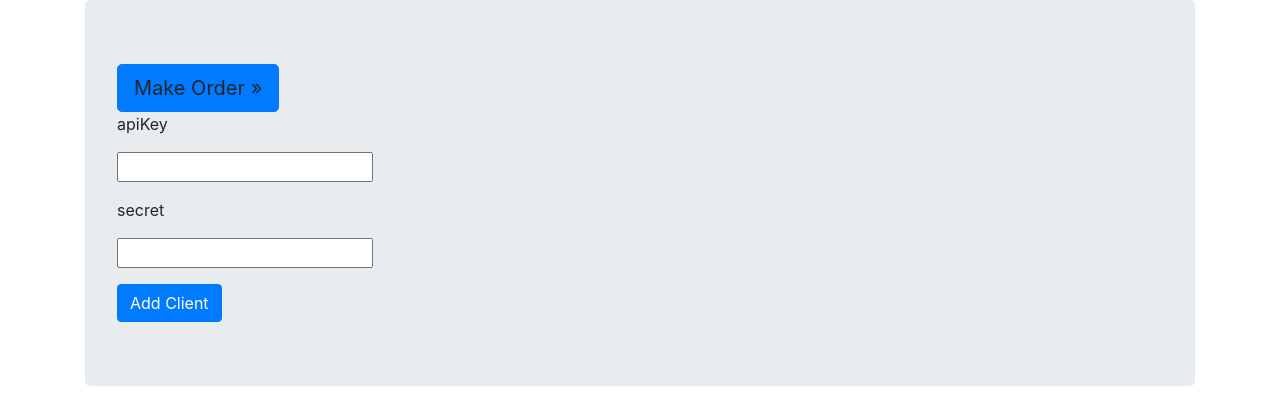
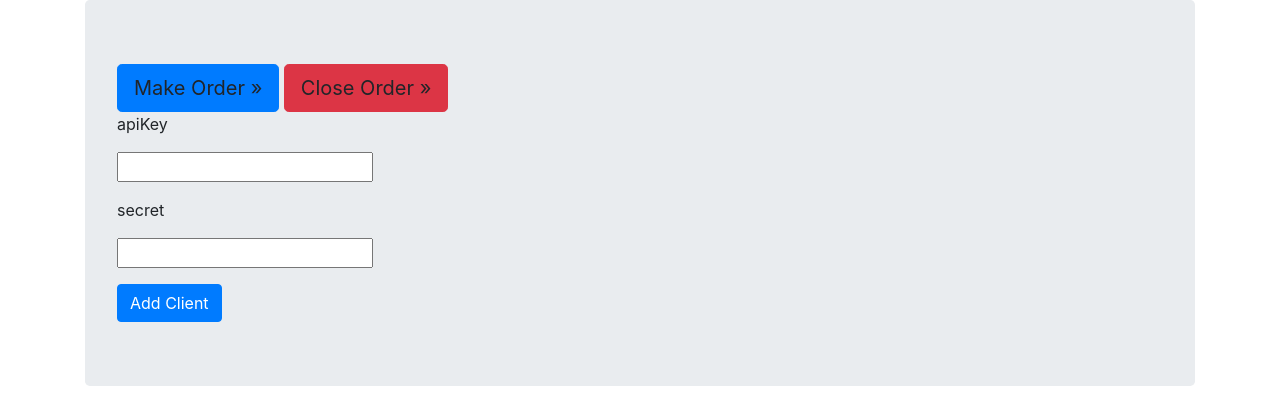
Before and after one commit to tamkovich/Crypto_order_page, a Flask app: page / in a window 1280 px wide. Shown: the top 418 px of the page. Run offline with Flask 2, Linux system fonts and the light colour scheme; some libraries are stand-ins or nearby versions.

Commit message:
commit between work

```diff
--- a/app.py
+++ b/app.py
@@ -140,7 +140,30 @@ def create_order(data):
     for i in range(count):
         data[i] = {}
         data[i]['data'] = update_client_data(clients_db[i], clients[i].get_table_data())
-    socketio.emit('my pos', {'data': data, 'count': count})
+    socketio.emit('reload-table', {'data': data, 'count': count})
+
+
+@socketio.on('close-order')
+def close_order():
+    clients = []
+    clients_db = ClientModel.query.all()
+    for c in clients_db:
+        clients.append(Client(c.apiKey, c.secret))
+    while True:
+        try:
+            tasks = [reload_loop.create_task(c.close_order(order_id=c.current_order_id)) for c in clients]
+            wait_tasks = asyncio.wait(tasks)
+            reload_loop.run_until_complete(wait_tasks)
+            break
+        except:
+            print('[close-order] sleep for 3 seconds')
+            socketio.sleep(3)
+    data = {}
+    count = len(clients)
+    for i in range(count):
+        data[i] = {}
+        data[i]['data'] = update_client_data(clients_db[i], clients[i].get_table_data())
+    socketio.emit('reload-table', {'data': data, 'count': count})
 
 
 @socketio.on('add-client')
@@ -179,7 +202,7 @@ def add_client(data):
             for i in range(count):
                 data[i] = {}
                 data[i]['data'] = update_client_data(clients_db[i], clients[i].get_table_data())
-            socketio.emit('my pos', {'data': data, 'count': count})
+            socketio.emit('reload-table', {'data': data, 'count': count})
             print({'status': 'ok!'})
             return
         print({'status': 'already exists!'})
--- a/templates/index.html
+++ b/templates/index.html
@@ -11,7 +11,8 @@
 
     <main role="main" class="container">
       <div class="jumbotron">
-        <a class="btn btn-lg btn-primary create-order like" role="button">Make Order &raquo;</a>
+        <a class="btn btn-lg btn-primary create-order" role="button">Make Order &raquo;</a>
+        <a class="btn btn-lg btn-danger close-order" role="button">Close Order &raquo;</a>
 
         {% from "_formhelpers.html" import render_add_client_field %}
         <form class="add-client-form" method="post" role="form">
@@ -102,6 +103,11 @@
                 socket.emit('create-order', {side: side});
                 return false;
             });
+            $('.close-order').click(function (e) {
+                e.preventDefault();
+                socket.emit('close-order');
+                return false;
+            });
         });
     </script>
   </body>
```
Also changed, not shown: Order.py (+11 -0 lines).
